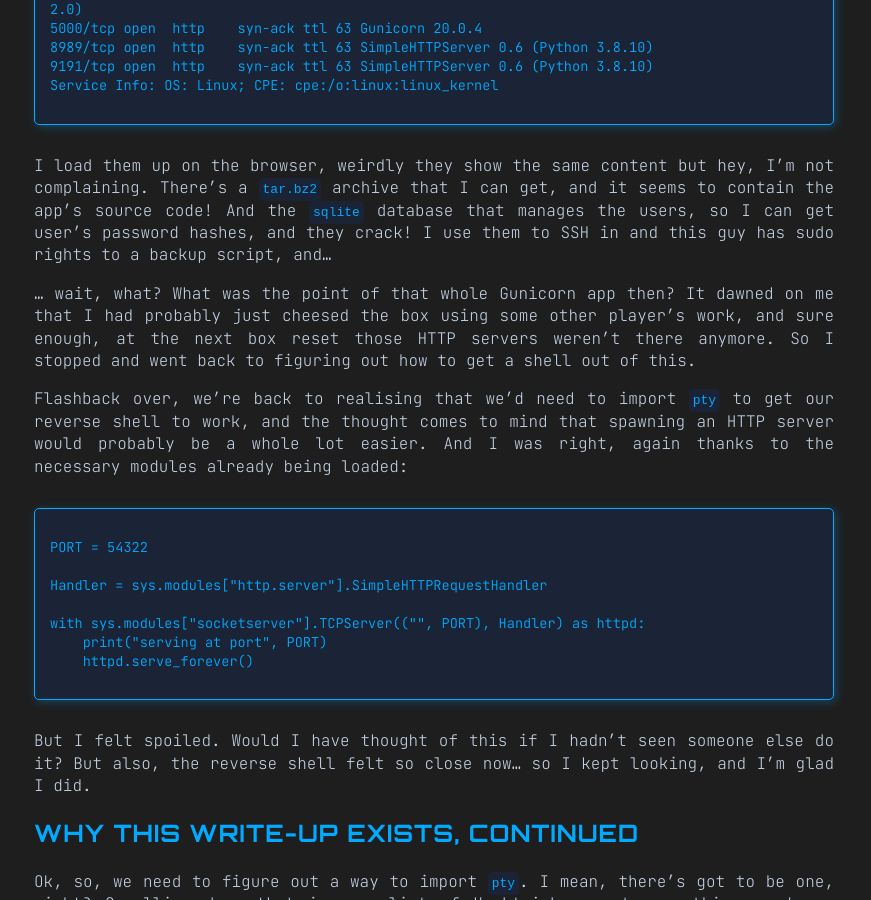
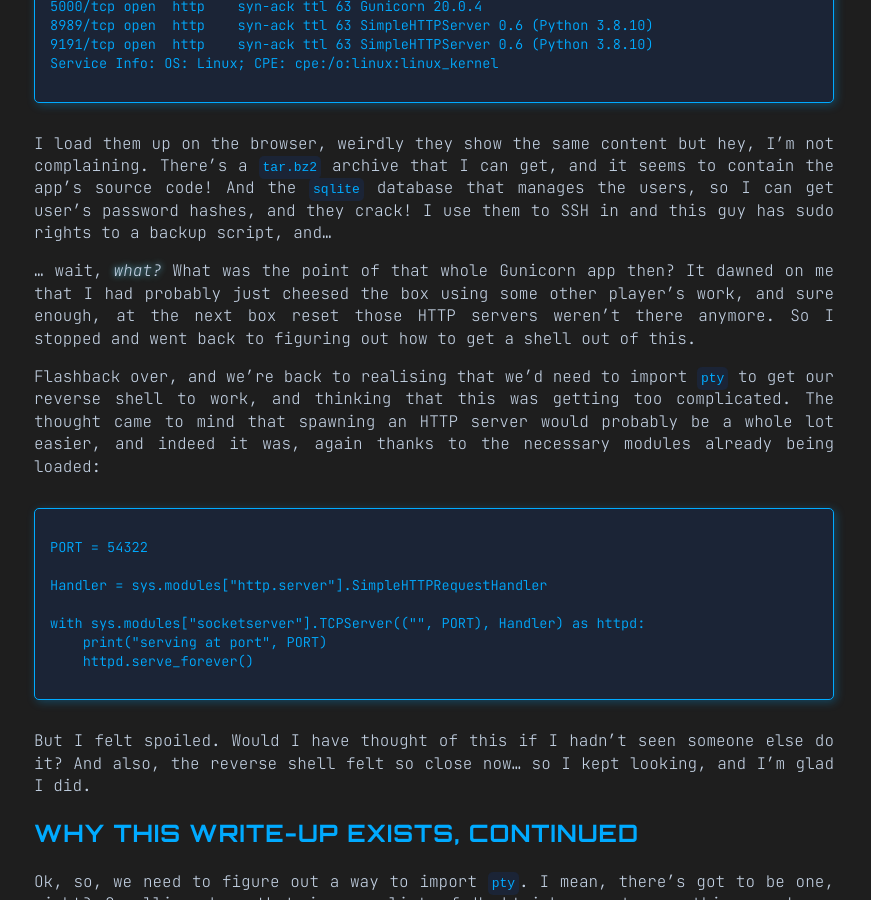
Before and after one commit to tiagomanunes/tiagomanunes.github.io, a Jekyll site: the page built from _writeups/code.md, in a window 1280 px wide and 900 px high, scrolled down 3545 px. Shown: the whole window, without its empty margins (206-1077 px from the left). Built offline with Jekyll 4.4.1, drawn with Linux system fonts in a browser that asks for light colours; some of the changed text lies outside the part shown.

Commit message:
More minor edits, I rushed this one

````diff
--- a/_writeups/code.md
+++ b/_writeups/code.md
@@ -8,10 +8,10 @@
 retired: true
 ---
 
-Code was the first box that made me consider getting Hack The Box's VIP+ subscription, to peacefully work on it without other players' interference. Stability is one thing, but it's just too easy to get spoiled. Somehow, though, the box ended up being more fun as a consequence of being partially spoiled. You'll see why.
+Code was the first box that made me consider getting Hack The Box's VIP+ subscription, to peacefully work on it without other players' interference. Stability is one thing, but it's just too easy to get spoiled. Somehow, though, being partially spoiled ended up making this box more fun. You'll see why.
 
 <div class="attack-chain">
-  {% include attack-step.html title="RCE via restriction bypass" description="Obtained reverse shell connection by bypassing keyword restrictions on Python interpreter" type="attack" %}
+  {% include attack-step.html title="RCE via restriction bypass" description="Obtained reverse shell connection by bypassing keyword restrictions in Python interpreter" type="attack" %}
   {% include attack-step.html title="Enumerate file system" description="Discovered MD5 hashes of credentials in application database" type="enum" %}
   {% include attack-step.html title="Foothold" description="Cracked weak passwords and logged into SSH as user `martin`" type="foothold" %}
   {% include attack-step.html title="Enumerate permissions" description="Discovered that `martin` can run backup script as root via sudo" type="enum" %}
@@ -103,9 +103,9 @@
 
 I load them up on the browser, weirdly they show the same content but hey, I'm not complaining. There's a `tar.bz2` archive that I can get, and it seems to contain the app's source code! And the `sqlite` database that manages the users, so I can get user's password hashes, and they crack! I use them to SSH in and this guy has sudo rights to a backup script, and...
 
-... wait, what? What was the point of that whole Gunicorn app then? It dawned on me that I had probably just cheesed the box using some other player's work, and sure enough, at the next box reset those HTTP servers weren't there anymore. So I stopped and went back to figuring out how to get a shell out of this.
+... wait, _what?_ What was the point of that whole Gunicorn app then? It dawned on me that I had probably just cheesed the box using some other player's work, and sure enough, at the next box reset those HTTP servers weren't there anymore. So I stopped and went back to figuring out how to get a shell out of this.
 
-Flashback over, we're back to realising that we'd need to import `pty` to get our reverse shell to work, and the thought comes to mind that spawning an HTTP server would probably be a whole lot easier. And I was right, again thanks to the necessary modules already being loaded:
+Flashback over, and we're back to realising that we'd need to import `pty` to get our reverse shell to work, and thinking that this was getting too complicated. The thought came to mind that spawning an HTTP server would probably be a whole lot easier, and indeed it was, again thanks to the necessary modules already being loaded:
 ```
 PORT = 54322
 
@@ -116,7 +116,7 @@
     httpd.serve_forever()
 ```
 
-But I felt spoiled. Would I have thought of this if I hadn't seen someone else do it? But also, the reverse shell felt so close now... so I kept looking, and I'm glad I did.
+But I felt spoiled. Would I have thought of this if I hadn't seen someone else do it? And also, the reverse shell felt so close now... so I kept looking, and I'm glad I did.
 
 ## Why this write-up exists, continued
 Ok, so, we need to figure out a way to import `pty`. I mean, there's got to be one, right? Scrolling down that immense list of Hacktricks, most everything needs an `eval` or an `exec`, until hope is briefly restored in the [Builtins section](https://book.hacktricks.wiki/en/generic-methodologies-and-resources/python/bypass-python-sandboxes/index.html?highlight=python%20sandbox#builtins), with the sentence _"If you can access the `__builtins__` object you can import libraries"_. I say briefly because, sure enough, `__builtins__` is part of the restricted keyword list.
@@ -179,9 +179,7 @@
 Hashcat cracks both easily, but only Martin's is useful to us:
 ```
 $ hashcat 3<REDACTED>e rockyou.txt -m 0
-
 <SNIP>
-
 3<REDACTED>e:<REDACTED>
 ```
 
@@ -230,7 +228,7 @@
 before/../../after
 ```
 
-So all we have to do is prepare our `task.json` accordingly to get a backup of the `/root/` directory. The important bit is the `directories_to_archive` field, but you can also see my cute little attempt to both hide and prevent spoiling other people and also make them feel guilty for looking:
+So all we have to do is prepare our `task.json` accordingly to get a backup of the `/root/` directory. The important bit is the `directories_to_archive` field, but you can also see my cute little attempt to both hide and prevent spoiling other people, and also make them feel guilty for looking:
 ```
 martin@code:/tmp/.XIM-unix/.dontcheat$ cat task.json
 {
````
Also changed, not shown: other parts of _writeups/code.md (+3 -3 lines).
